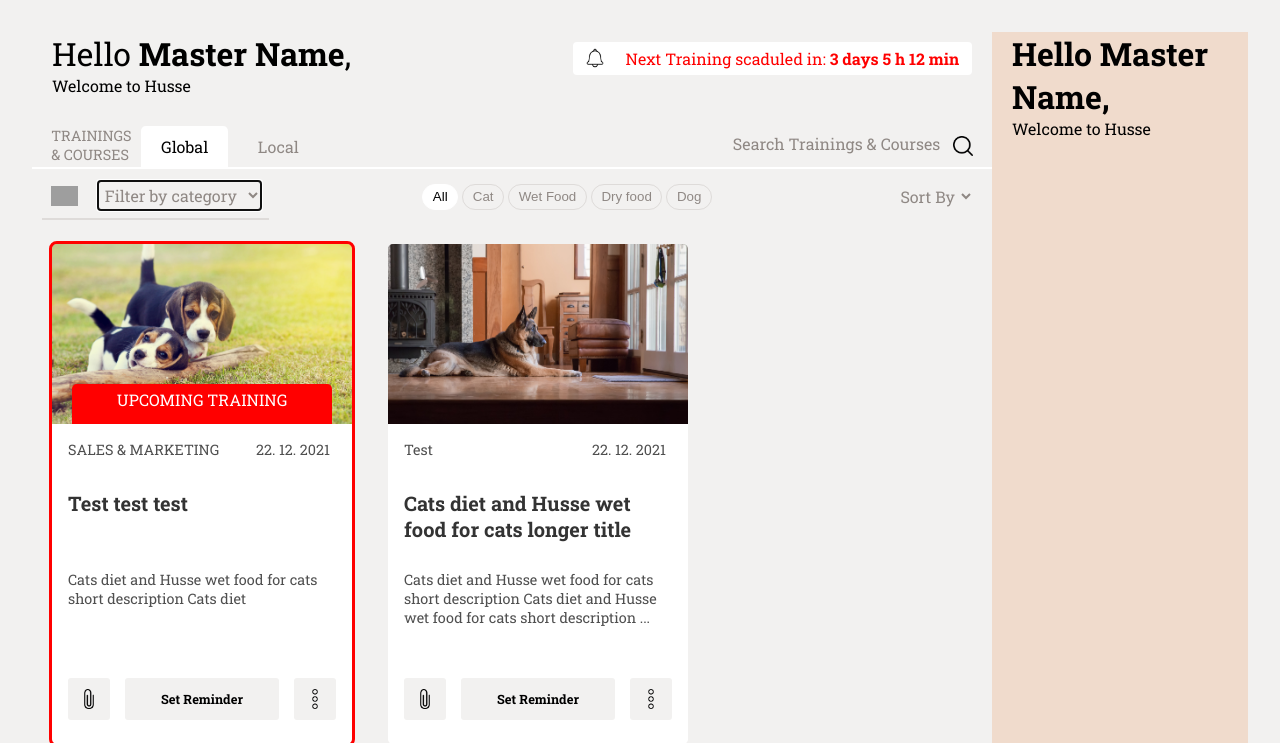
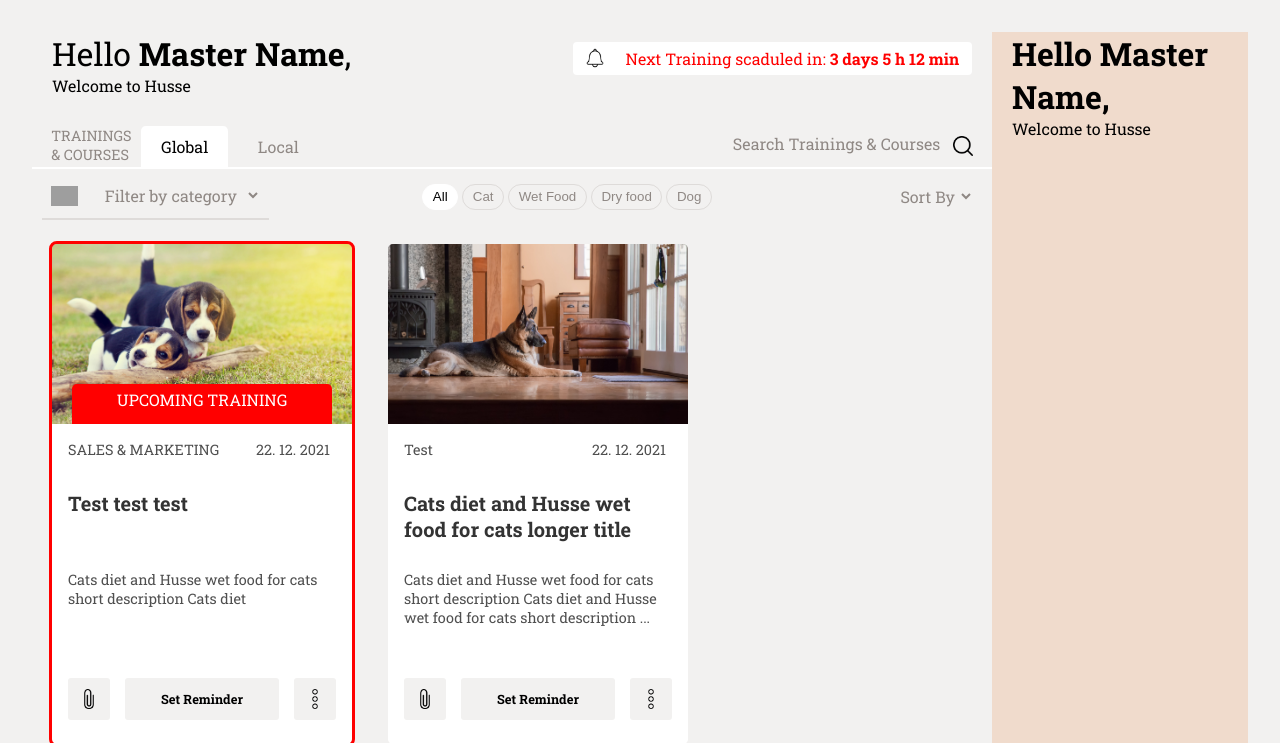
Before and after one commit to petar-petrovski/Husse, a PHP site: page / in a window 1280 px wide, with the restyled element focused. Shown: the top 743 px of the page. Run offline with PHP 8.4, Linux system fonts and the light colour scheme; some libraries are stand-ins or nearby versions; grey boxes are pictures that could not be loaded.

Commit message:
Filter and sort dropdowns (stage1)

```diff
--- a/css/style.css
+++ b/css/style.css
@@ -177,6 +177,9 @@ select {
   background: transparent;
   color: #8f8884;
   cursor: pointer;
+}
+select:focus {
+  outline: none;
 }
 .tag-filter {
   align-self: center;
```
